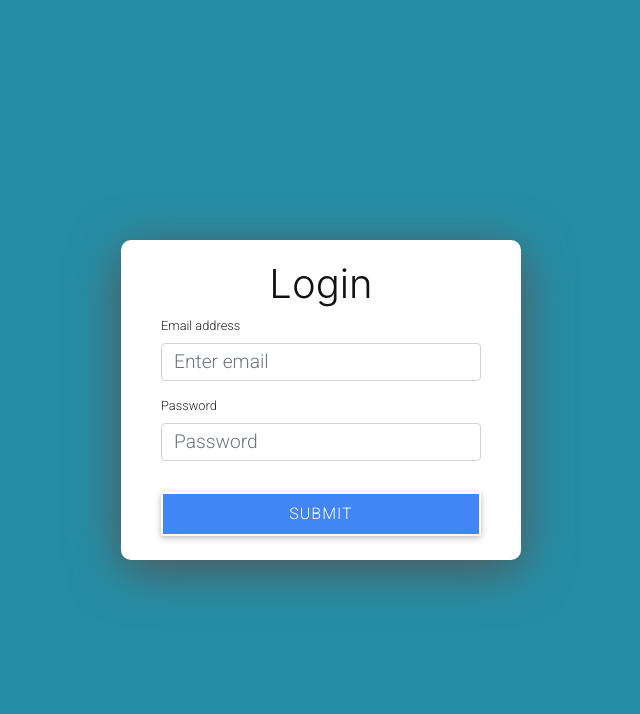
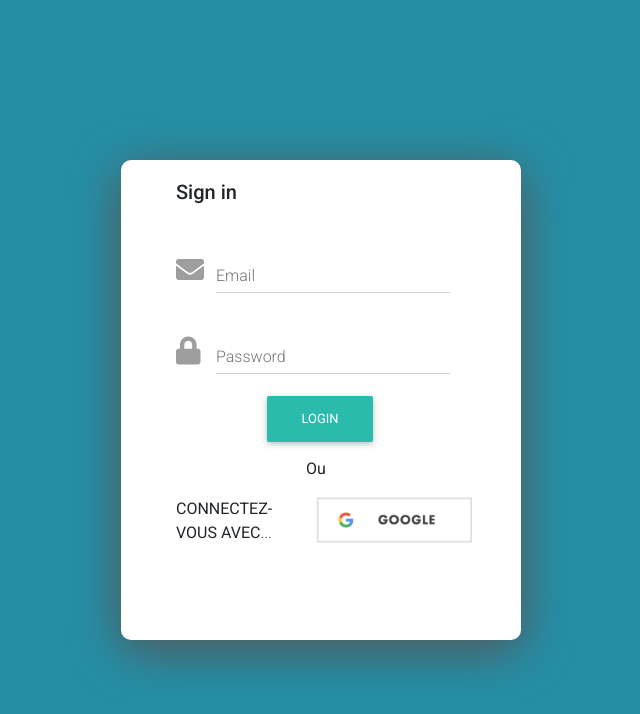
Before and after one commit to AbdelghaniSalhi/t-web, a React (Create React App) app in the folder react-frontend/: page /Login in a window 1280 px wide. Shown: the top 714 px of the page, without its empty margins (319-959 px from the left). Built offline with nearby package versions, Linux system fonts and the light colour scheme.

Commit message:
mise à jour du Login

```diff
--- a/react-frontend/src/Google.js
+++ b/react-frontend/src/Google.js
@@ -77,7 +77,7 @@ class GoogleLogin extends Component{
 
     render(){
         return(
-            <img src={google} style={{width: '120%',position:'relative',top:'-0px',left:'140px'}} title="google login" alt="google" onClick={ () => this.googleLogin() }/>
+            <img src={google} style={{width: '120%',position:'relative',top:'-21px',left:'140px'}} title="google login" alt="google" onClick={ () => this.googleLogin() }/>
         )
     }
 }
--- a/react-frontend/src/Login.js
+++ b/react-frontend/src/Login.js
@@ -1,6 +1,12 @@
+import "@fortawesome/fontawesome-free/css/all.min.css";
+import 'bootstrap/dist/css/bootstrap.min.css';
+import "bootstrap-css-only/css/bootstrap.min.css";
+import "mdbreact/dist/css/mdb.css";
+import { MDBContainer, MDBRow, MDBCol, MDBInput, MDBBtn } from 'mdbreact';
 import React, { Component } from "react";
 import "./assets/style.css";
 import axios from 'axios';
+import Google from './Google.js'
 
 
 class Login extends Component {
@@ -43,22 +49,28 @@ class Login extends Component {
 
   render(){
   return (
-    <div className="wrapper">
-    <div className="form-wrapper">
-      <h1>Login</h1>
+      <div className="wrapper" >
+        <div className="form-wrapper" style={{height:'60%'}}>
+          <MDBContainer>
+            <MDBRow>
+              <MDBCol md="6">
                 <form onSubmit={this.handleSubmit}>
-        <div className="email">
-          <label htmlFor="exampleInputEmail1">Email address</label>
-          <input name="email" value={this.state.email} onChange={this.handleChange} type="email" className="form-control" id="exampleInputEmail1" aria-describedby="emailHelp" placeholder="Enter email" />
+                  <p className="h5 text-center mb-4">Sign in</p>
+                  <div className="grey-text">
+                    <MDBInput label="Email" name="email" value={this.state.email} onChange={this.handleChange} icon="envelope" group type="email" validate error="wrong"
+                              success="right" style={{width: '180%'}} />
+                    <MDBInput label="Password" value={this.state.password} onChange={this.handleChange} icon="lock" group type="password" validate style={{width: '180%'}}/>
                   </div>
-          <div className="password">
-          <label htmlFor="exampleInputPassword1">Password</label>
-          <input name="password" type="password" value={this.state.password} onChange={this.handleChange}  className="form-control" id="exampleInputPassword1" placeholder="Password" />
+                  <div className="text-center" style={{width: '180%',position:'absolute',top:'210px',left:'15px'}}>
+                    <MDBBtn>Login</MDBBtn>
                   </div>
-          <div className="createAccount">
-            <button type="submit"  className="btn btn-primary" >Submit</button>
-          </div>
+                  <p style={{width: '180%',position:'relative',top:'43px',left:'130px'}}><b>Ou</b> </p>
+                  <p style={{width: '180%',position:'relative',top:'43px'}}><b>CONNECTEZ-VOUS AVEC</b>...</p>
+                  <Google />
                 </form>
+              </MDBCol>
+            </MDBRow>
+          </MDBContainer>
         </div>
       </div>
   );
--- a/react-frontend/src/Register.js
+++ b/react-frontend/src/Register.js
@@ -94,7 +94,7 @@ class Register extends Component {
     console.log(this.state)
     return (
         <div className="wrapper">
-          <div className="form-wrapper" style={{height:'80%'}}>
+          <div className="form-wrapper" style={{height:'90%'}}>
 
 
 
@@ -127,10 +127,11 @@ class Register extends Component {
                         </select>
                       </div>
                     </div>
-                    <div className="text-center" style={{width: '180%',position:'relative',top:'53px'}}>
+                    <div className="text-center" style={{width: '180%',position:'relative',top:'37px',left:'80px'}}>
                       <MDBBtn type="submit" color="primary" >Submit</MDBBtn>
                     </div>
-                    <p>INSCRIVEZ-VOUS AVEC...</p>
+                    <p style={{width: '180%',position:'relative',top:'43px',left:'130px'}}><b>Ou</b> </p>
+                    <p style={{width: '180%',position:'relative',top:'43px'}}><b>INSCRIVEZ-VOUS AVEC</b>...</p>
                     <Google />
                   </form>
                 </MDBCol>
```
Lines whose indentation alone changed are shown as unchanged.
